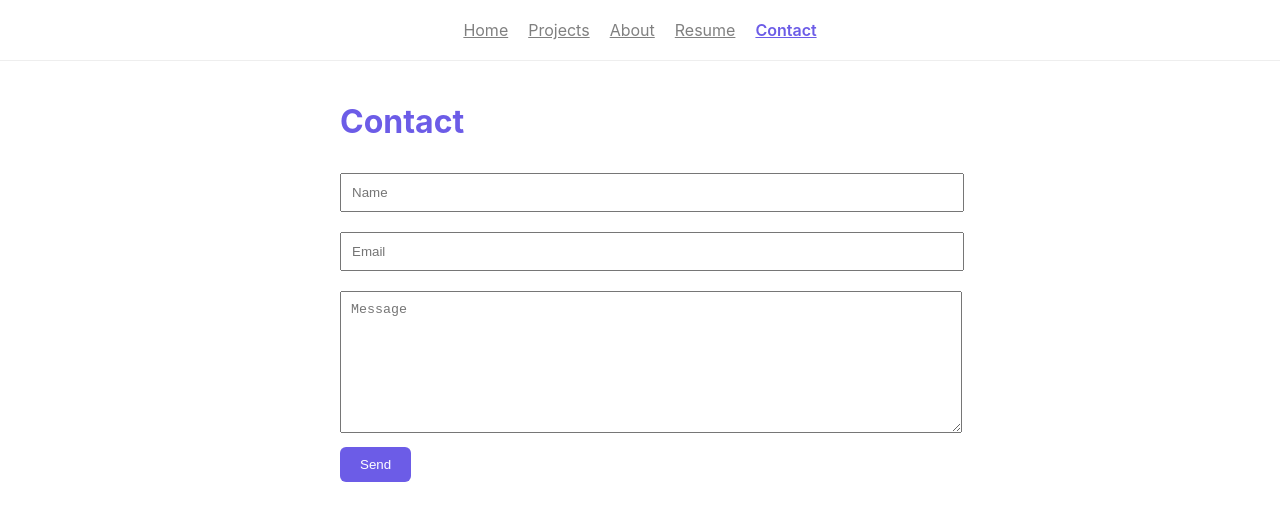
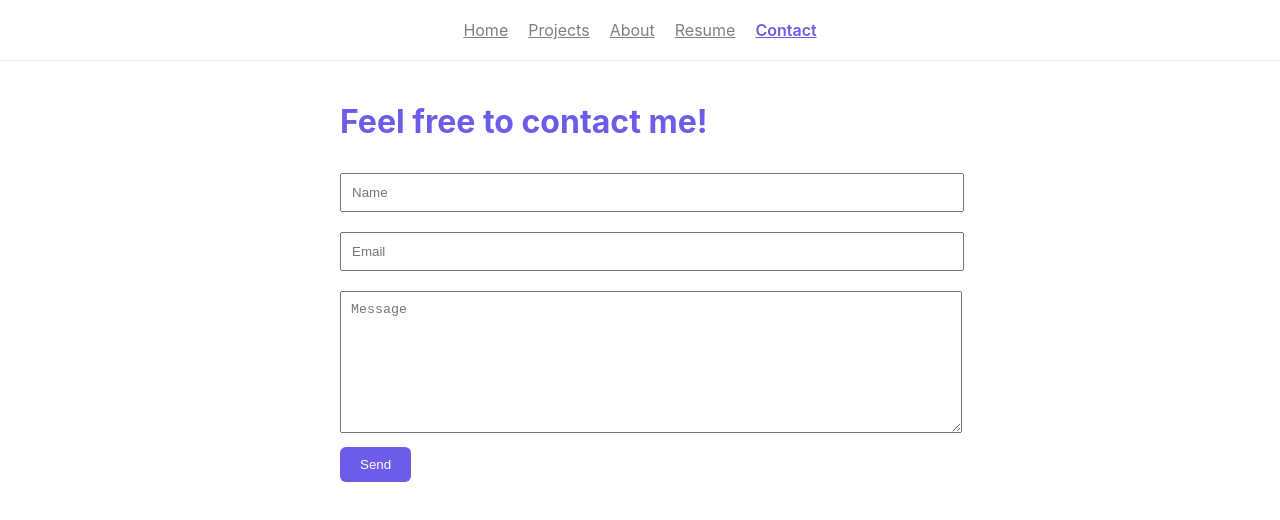
Before and after one commit to RBuddhineni/Personal-Website, a React (Vite) app in the folder frontend/: page /contact in a window 1280 px wide. Shown: the top 520 px of the page. Built offline with nearby package versions, Linux system fonts and the light colour scheme.

Commit message:
Changed up contact page

```diff
--- a/frontend/src/components/ContactForm.jsx
+++ b/frontend/src/components/ContactForm.jsx
@@ -21,7 +21,7 @@ export default function ContactForm() {
 
   return (
     <form onSubmit={submit} style={{maxWidth:"600px", margin:"0 auto", padding:"20px"}}>
-      <h1 style={{color:"var(--purple)"}}>Contact</h1>
+      <h1 style={{color:"var(--purple)"}}>Feel free to contact me!</h1>
       <input name="name" placeholder="Name" value={form.name} onChange={handle} required style={{width:"100%", margin:"10px 0", padding:"10px"}}/>
       <input name="email" type="email" placeholder="Email" value={form.email} onChange={handle} required style={{width:"100%", margin:"10px 0", padding:"10px"}}/>
       <textarea name="message" placeholder="Message" value={form.message} onChange={handle} required style={{width:"100%", margin:"10px 0", padding:"10px", height:"120px"}}/>
```
